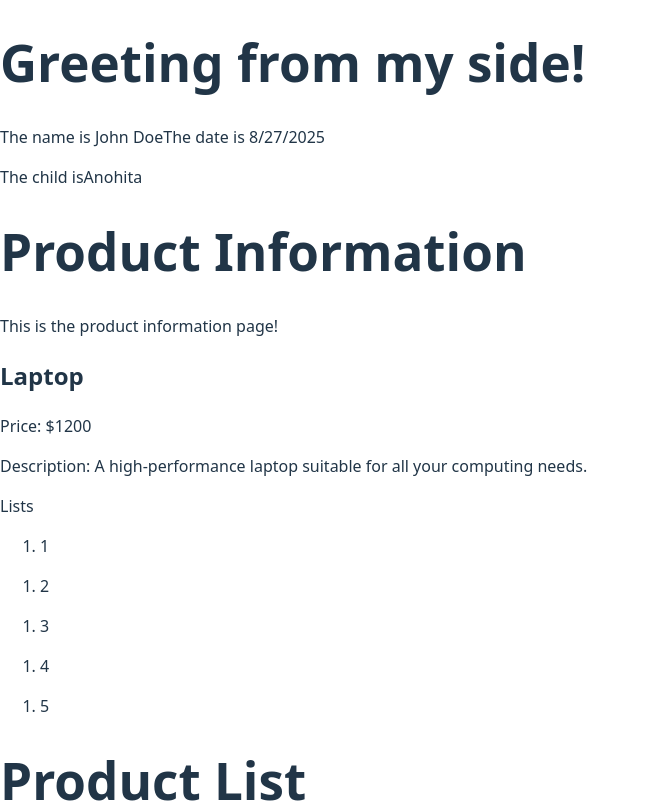
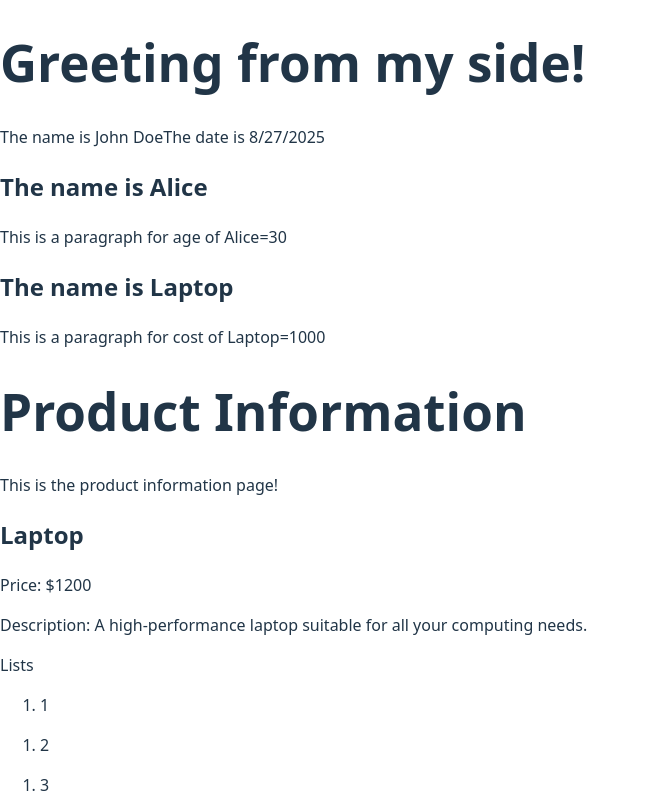
Before and after one commit to Anohita2004/ReactProject, a React (Vite) app: page / in a window 1280 px wide. Shown: the top 803 px of the page, without its empty margins (0-649 px from the left). Built offline with nearby package versions, Linux system fonts and the light colour scheme.

Commit message:
updated props

```diff
--- a/src/App.jsx
+++ b/src/App.jsx
@@ -7,14 +7,16 @@ import Greeting from "./Greeting";
 import ProductInfo from "./components/ProductInfo";
 import Lists from "./Lists";
 import ProductList from "./components/ProductList";
-import { Parent, Child } from "./components/Props";
+import Product from "./components/Product";
+import Person from "./components/Person";
 
 function App(){
   return (
     <div>
       <Greeting />
 
-      <Child name="Anohita"/>
+      <Person name="Alice" age={30} />
+      <Product name="Laptop" cost={1000} />
       <ProductInfo />
       <Lists />
       <ProductList />
--- /dev/null
+++ b/src/components/Person.jsx
@@ -0,0 +1,9 @@
+function Person(props){
+    return(
+        <div>
+            <h2>The name is {props.name}</h2>
+            <p>This is a paragraph for age of {props.name}={props.age}</p>
+        </div>
+    )
+}
+export default Person;
--- /dev/null
+++ b/src/components/Product.jsx
@@ -0,0 +1,9 @@
+function Product(props){
+    return(
+        <div>
+            <h2>The name is {props.name}</h2>
+            <p>This is a paragraph for cost of {props.name}={props.cost}</p>
+        </div>
+    )
+}
+export default Product;
--- a/src/components/Props.jsx
+++ /dev/null
@@ -1,10 +0,0 @@
-function Parent(){
-    return<Child name="React"/>;
-}
-function Child(props){
-    return(
-        <section>The child is{props.name}</section>
-
-    )
-}
-export {Parent,Child};
```
